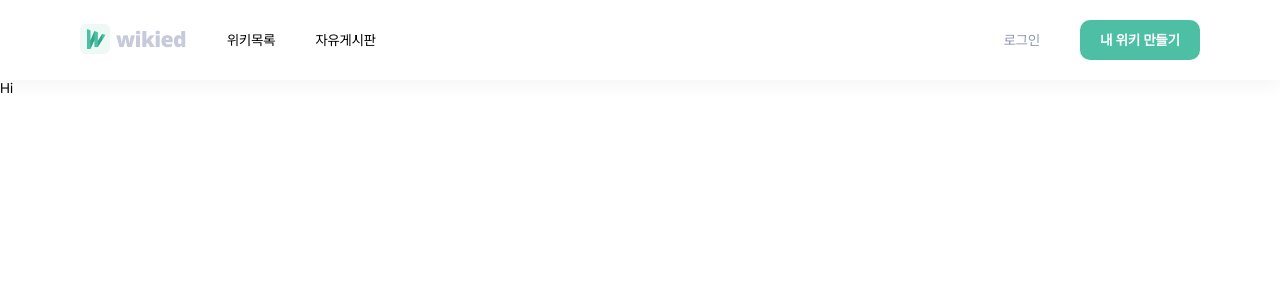
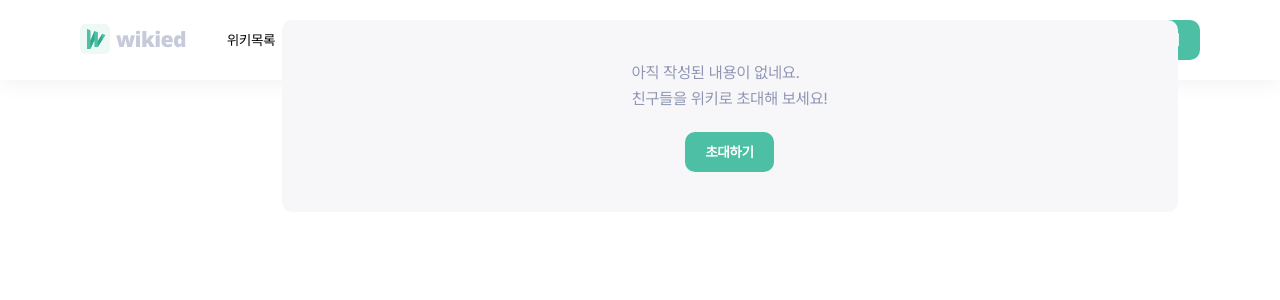
Before and after one commit to leegyuho-programer/Wikied, a Next.js app: page /mypage in a window 1280 px wide. Shown: the top 300 px of the page. Built offline with nearby package versions, Linux system fonts and the light colour scheme.

Commit message:
mypage sidebar 제거

```diff
--- a/src/app/(auth)/_components/MyPage/MyPage.tsx
+++ b/src/app/(auth)/_components/MyPage/MyPage.tsx
@@ -93,101 +93,97 @@
 
 // export default MyPage;
 
-// 'use client';
+'use client';
 
-// import { useEffect, useState } from 'react';
-// import Button from '@/components/Button/Button';
-// import LinkCopy from '@/components/LinkCopy/LinkCopy';
-// import SideBar from '@/components/SideBar/SideBar';
-// import SnackBar from '@/components/SnackBar/SnackBar';
-// import { useStore } from '@/store';
-// import { GetProfileCodeResponseType, GetProfileResponseType } from '@/types/profile';
-// import styles from './MyPage.module.css';
-// import { getProfile } from '@/api/profile/profile';
-// import { getProfileCode } from '@/api/profile/profileCode';
+import { useEffect, useState } from 'react';
+import Button from '@/components/Button/Button';
+import LinkCopy from '@/components/LinkCopy/LinkCopy';
+import SideBar from '@/components/SideBar/SideBar';
+import SnackBar from '@/components/SnackBar/SnackBar';
+import { useStore } from '@/store';
+import { GetProfileCodeResponseType, GetProfileResponseType } from '@/types/profile';
+import styles from './MyPage.module.css';
+import { getProfile } from '@/api/profile/profile';
+import { getProfileCode } from '@/api/profile/profileCode';
 
-// function MyPage() {
-//   const { user, profileId, profileImage, setProfileId, setProfileImage } = useStore((state) => ({
-//     user: state.user,
-//     profileId: state.profileId,
-//     profileImage: state.profileImage,
-//     setProfileId: state.setProfileId,
-//     setProfileImage: state.setProfileImage,
-//   }));
-//   const [isCopied, setIsCopied] = useState(false);
-//   const [profileCodeResponse, setProfileCodeResponse] = useState<GetProfileCodeResponseType | null>(null);
+function MyPage() {
+  const { user, profileId, profileImage, setProfileId, setProfileImage } = useStore((state) => ({
+    user: state.user,
+    profileId: state.profileId,
+    profileImage: state.profileImage,
+    setProfileId: state.setProfileId,
+    setProfileImage: state.setProfileImage,
+  }));
+  const [isCopied, setIsCopied] = useState(false);
+  const [profileCodeResponse, setProfileCodeResponse] = useState<GetProfileCodeResponseType | null>(null);
 
-//   useEffect(() => {
-//     async function fetchProfile() {
-//       try {
-//         if (user?.name) {
-//           const response: GetProfileResponseType = await getProfile(1, 10, user.name);
-//           const codeId = response.list[0].code;
+  useEffect(() => {
+    async function fetchProfile() {
+      try {
+        if (user?.name) {
+          const response: GetProfileResponseType = await getProfile(1, 10, user.name);
+          const codeId = response.list[0].code;
 
-//           const profileCodeResponse: GetProfileCodeResponseType = await getProfileCode(codeId);
-//           console.log('getProfileCode', profileCodeResponse);
+          const profileCodeResponse: GetProfileCodeResponseType = await getProfileCode(codeId);
+          console.log('getProfileCode', profileCodeResponse);
 
-//           setProfileId(profileCodeResponse.id || null);
-//           setProfileImage(profileCodeResponse.image || null);
-//           setProfileCodeResponse(profileCodeResponse);
-//         }
-//       } catch (error) {
-//         console.error('프로필 데이터를 불러오는 데 실패했습니다:', error);
-//       }
-//     }
+          setProfileId(profileCodeResponse.id || null);
+          setProfileImage(profileCodeResponse.image || null);
+          setProfileCodeResponse(profileCodeResponse);
+        }
+      } catch (error) {
+        console.error('프로필 데이터를 불러오는 데 실패했습니다:', error);
+      }
+    }
 
-//     if (user) {
-//       fetchProfile();
-//     }
-//   }, [user, setProfileId, setProfileImage]);
+    if (user) {
+      fetchProfile();
+    }
+  }, [user, setProfileId, setProfileImage]);
 
-//   const handleInvite = () => {
-//     const currentURL = window.location.href;
-//     navigator.clipboard
-//       .writeText(currentURL)
-//       .then(() => {
-//         setIsCopied(true);
-//         setTimeout(() => setIsCopied(false), 2000);
-//       })
-//       .catch((error) => {
-//         console.error('Failed to copy: ', error);
-//       });
-//   };
+  const handleInvite = () => {
+    const currentURL = window.location.href;
+    navigator.clipboard
+      .writeText(currentURL)
+      .then(() => {
+        setIsCopied(true);
+        setTimeout(() => setIsCopied(false), 2000);
+      })
+      .catch((error) => {
+        console.error('Failed to copy: ', error);
+      });
+  };
 
-//   return (
-//     <div className={styles.container}>
-//       {isCopied && (
-//         <div className={styles.snackBar}>
-//           <SnackBar type="success" />
-//         </div>
-//       )}
-//       <div className={styles.title}>
-//         <p className={styles.name}>{user?.name}</p>
-//         {profileId && <LinkCopy onCopy={setIsCopied} profileId={profileId} />}
-//       </div>
-//       <div className={styles.section}>
-//         <SideBar profileData={profileCodeResponse} showEditButton={user?.name === profileCodeResponse?.name} />
-//         {profileCodeResponse?.content ? (
-//           <div>hi</div>
-//         ) : (
-//           <div className={styles.noData}>
-//             <p className={styles.text}>
-//               아직 작성된 내용이 없네요.
-//               <br />
-//               친구들을 위키로 초대해 보세요!
-//             </p>
-//             <Button isLink={false} variant="primary" size="XS" onClick={handleInvite}>
-//               초대하기
-//             </Button>
-//           </div>
-//         )}
-//       </div>
-//     </div>
-//   );
-// }
+  return (
+    <div className={styles.container}>
+      {isCopied && (
+        <div className={styles.snackBar}>
+          <SnackBar type="success" />
+        </div>
+      )}
+      <div className={styles.title}>
+        <p className={styles.name}>{user?.name}</p>
+        {profileId && <LinkCopy onCopy={setIsCopied} profileId={profileId} />}
+      </div>
+      <div className={styles.section}>
+        {/* <SideBar profileData={profileCodeResponse} showEditButton={user?.name === profileCodeResponse?.name} /> */}
+        {profileCodeResponse?.content ? (
+          <div>hi</div>
+        ) : (
+          <div className={styles.noData}>
+            <p className={styles.text}>
+              아직 작성된 내용이 없네요.
+              <br />
+              친구들을 위키로 초대해 보세요!
+            </p>
+            <Button isLink={false} variant="primary" size="XS" onClick={handleInvite}>
+              초대하기
+            </Button>
+          </div>
+        )}
+      </div>
+    </div>
+  );
+}
 
-// export default MyPage;
-
-export default function MyPage() {
-  return <div>Hi</div>;
-}
+export default MyPage;
--- a/src/app/(auth)/mypage/page.tsx
+++ b/src/app/(auth)/mypage/page.tsx
@@ -1,5 +1,5 @@
 import MyPage from '../_components/MyPage/MyPage';
 
-export default function MyInformation() {
+export default function Home() {
   return <MyPage />;
 }
```
